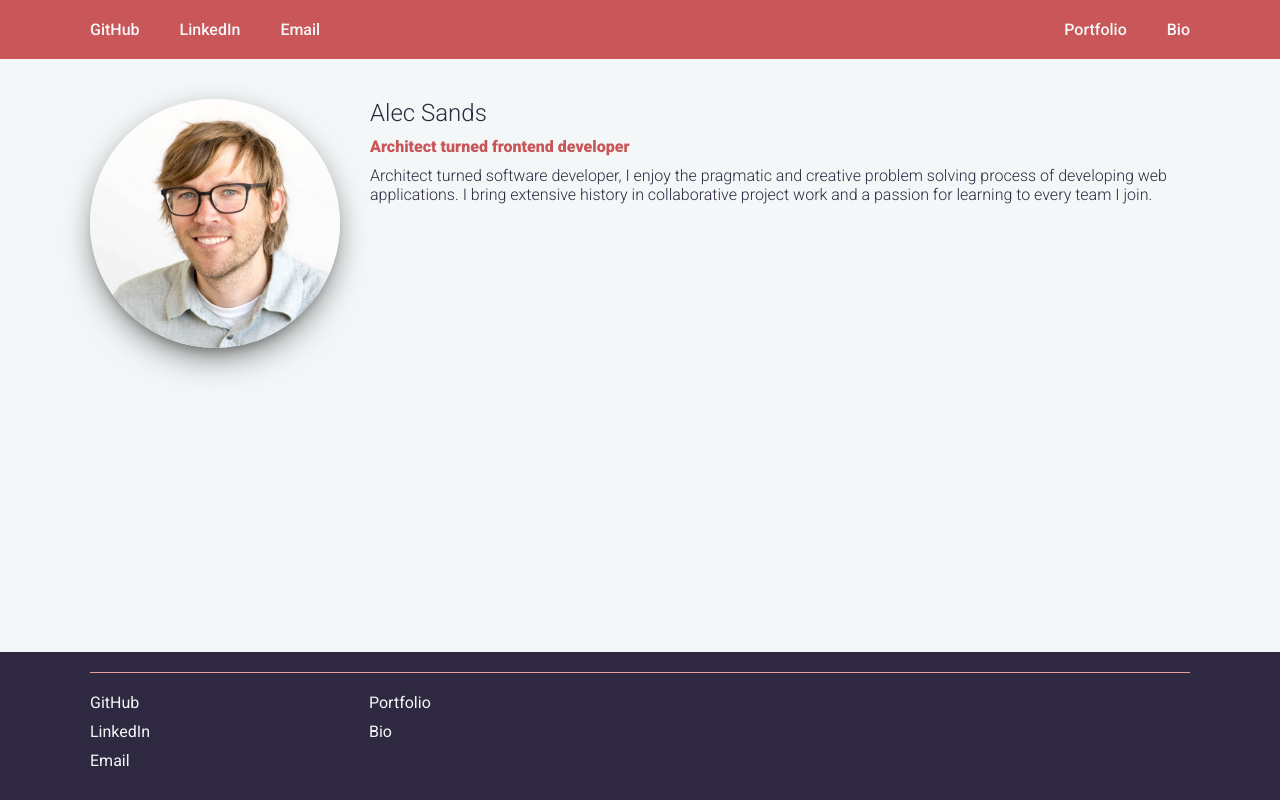
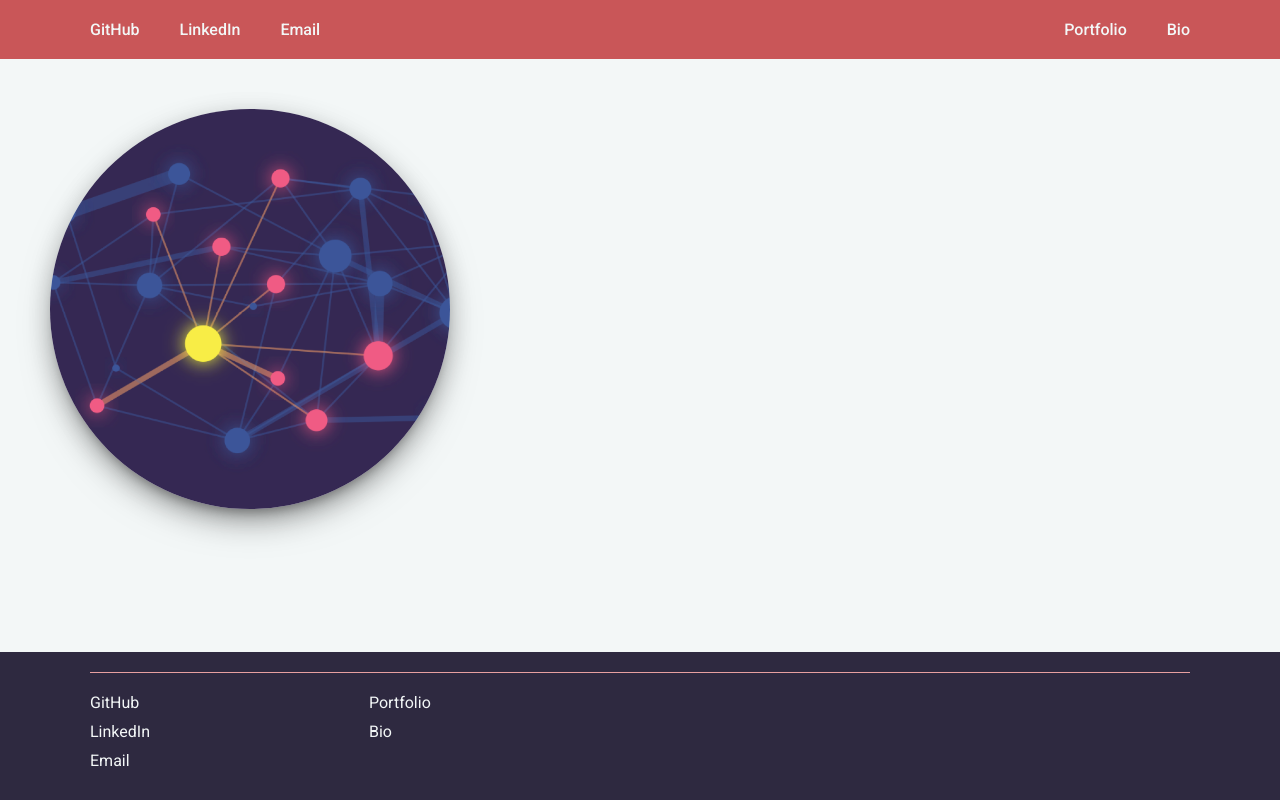
Before and after one commit to AlecSands/PersonalWebsite, a React (Create React App) app in the folder react-tdd/: page /#/ in a window 1280 px wide. Built offline with nearby package versions, Linux system fonts and the light colour scheme.

Commit message:
added a basic route

```diff
--- a/react-tdd/src/App.js
+++ b/react-tdd/src/App.js
@@ -17,12 +17,19 @@ import lifecycle from './images/Commercial_Lifecycle-Filter.png'
 import synergies from './images/Synergies-Highlight.png'
 
 function App() {
+  // const BioContent = "<p>test</p>";
+  const BioContent = <ContentContainer name='Bio' />;
+
   return (
     <div className="App">
       <Header />
       <div className="bodyContainer">
         <div className="headerSpacer"></div>
-        <ContentContainer name="Bio"/>
+        <Switch>
+          <Route exact path="/" component={ImageCard} />
+          <Route path="/bio" render={(props) => <ContentContainer {...props} name="Bio" />} />
+        </Switch>
+
       </div>
       <Footer />
     </div>
--- a/react-tdd/src/NavLinks.js
+++ b/react-tdd/src/NavLinks.js
@@ -1,6 +1,6 @@
 const NavLinks = [
-  {"displayName": "Portfolio", "url": "/"},
-  {"displayName": "Bio", "url": "/bio"},
+  {"displayName": "Portfolio", "url": "#/"},
+  {"displayName": "Bio", "url": "#/bio"},
 ];
 
 export default NavLinks;
```
